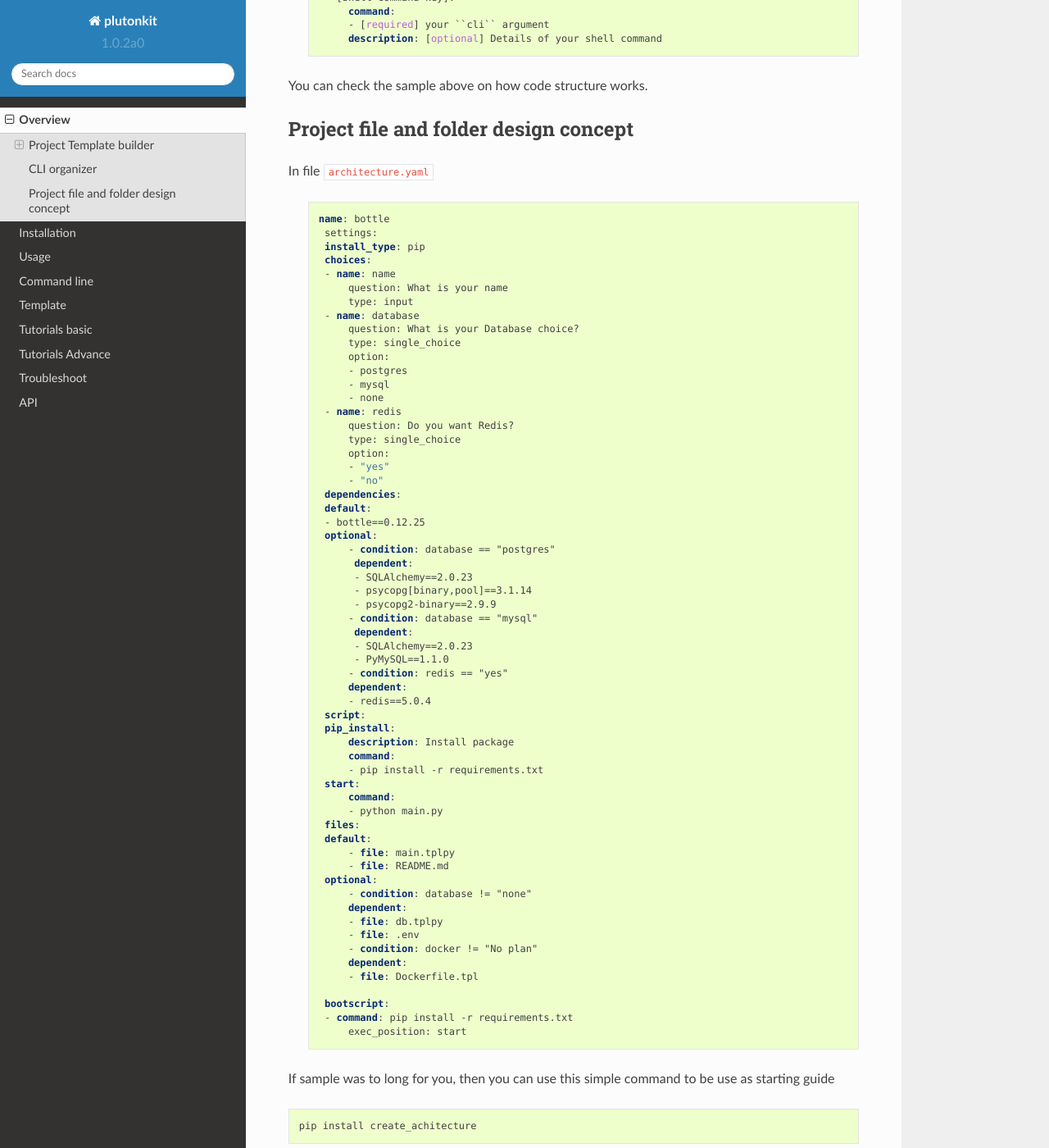
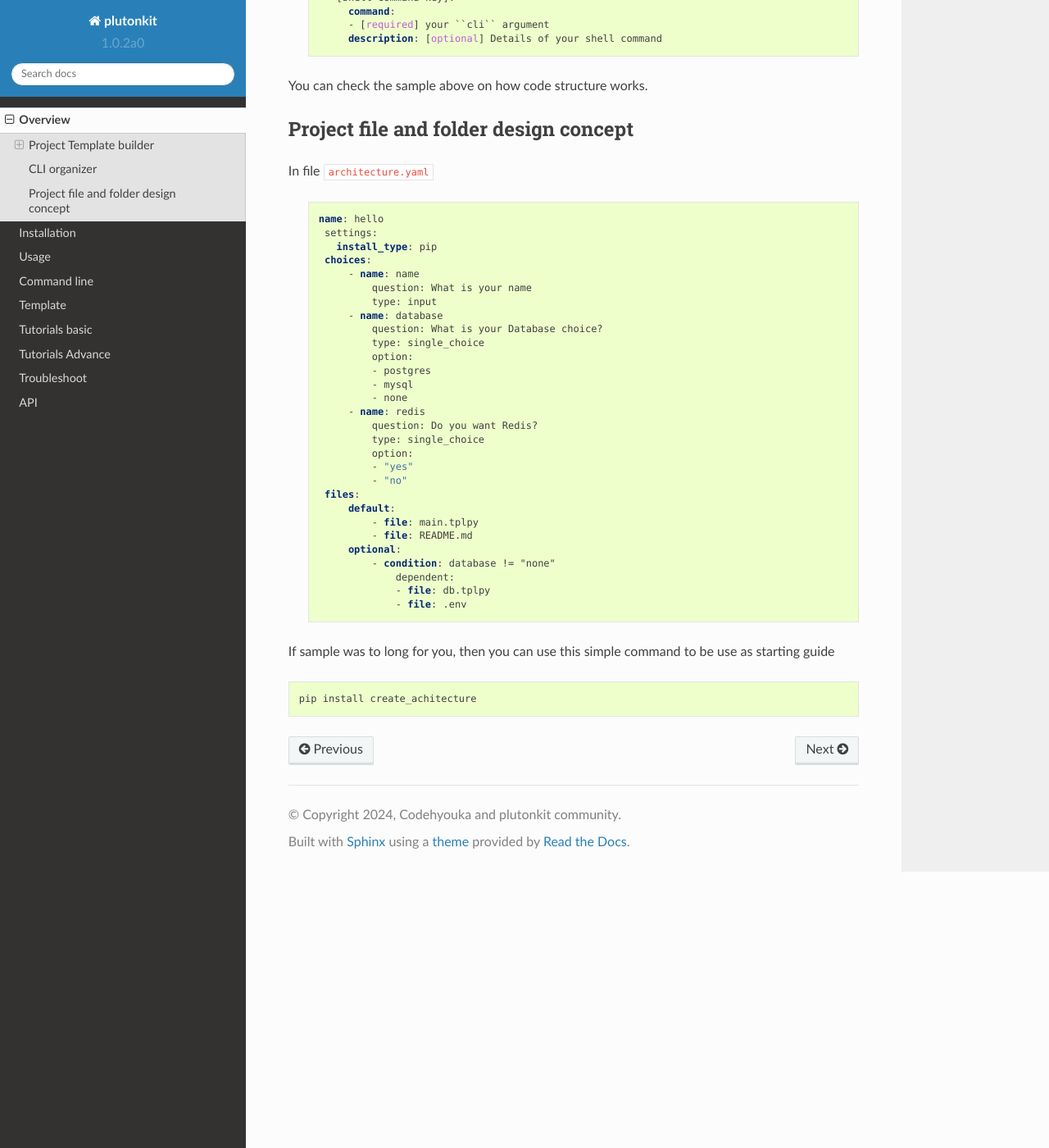
Before and after one commit to fonipts/pluton-kit, a Sphinx documentation site: the page built from docs/overview.rst, in a window 1280 px wide and 1400 px high, scrolled down 2311 px. Shown: the whole window at 82% size. Built offline with Sphinx 7.4.7 and the Read the Docs theme 2.0.0, drawn with Linux system fonts in a browser that asks for light colours; formulas are drawn with MathJax 3; pages that are not in the unit, such as notebooks, are missing from menus; some of the changed text lies outside the part shown.

Commit message:
Update template

```diff
--- a/docs/overview.rst
+++ b/docs/overview.rst
@@ -121,66 +121,36 @@ In file ``architecture.yaml``
  .. code-block:: yaml
 
 
-   name: bottle
+   name: hello
     settings:
-    install_type: pip
+      install_type: pip
     choices:
-    - name: name
-        question: What is your name
-        type: input
-    - name: database
-        question: What is your Database choice?
-        type: single_choice
-        option:
-        - postgres
-        - mysql
-        - none
-    - name: redis
-        question: Do you want Redis?
-        type: single_choice
-        option:
-        - "yes"
-        - "no"
-    dependencies:
-    default:
-    - bottle==0.12.25
-    optional:
-        - condition: database == "postgres"
-         dependent:
-         - SQLAlchemy==2.0.23
-         - psycopg[binary,pool]==3.1.14
-         - psycopg2-binary==2.9.9
-        - condition: database == "mysql"
-         dependent:
-         - SQLAlchemy==2.0.23
-         - PyMySQL==1.1.0
-        - condition: redis == "yes"
-        dependent:
-        - redis==5.0.4
-    script:
-    pip_install:
-        description: Install package
-        command:
-        - pip install -r requirements.txt
-    start:
-        command:
-        - python main.py
+        - name: name
+            question: What is your name
+            type: input
+        - name: database
+            question: What is your Database choice?
+            type: single_choice
+            option:
+            - postgres
+            - mysql
+            - none
+        - name: redis
+            question: Do you want Redis?
+            type: single_choice
+            option:
+            - "yes"
+            - "no"
     files:
-    default:
-        - file: main.tplpy
-        - file: README.md
-    optional:
-        - condition: database != "none"
-        dependent:
-        - file: db.tplpy
-        - file: .env
-        - condition: docker != "No plan"
-        dependent:
-        - file: Dockerfile.tpl
+        default:
+            - file: main.tplpy
+            - file: README.md
+        optional:
+            - condition: database != "none"
+                dependent:
+                - file: db.tplpy
+                - file: .env
 
-    bootscript:
-    - command: pip install -r requirements.txt
-        exec_position: start
 
 If sample was to long for you, then you can use this simple command to be use as starting guide
 
```
Also changed, not shown: other parts of docs/overview.rst (+1 -1 lines), docs/advanced/architecture.rst (added, +74 -0 lines), docs/advanced/index.rst (+10 -2 lines).
